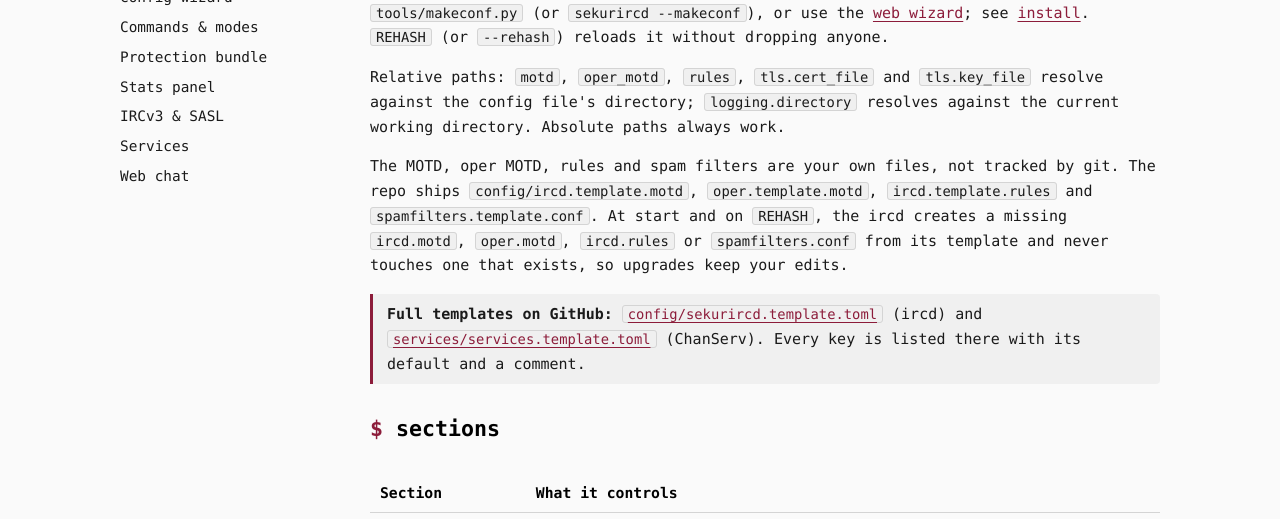
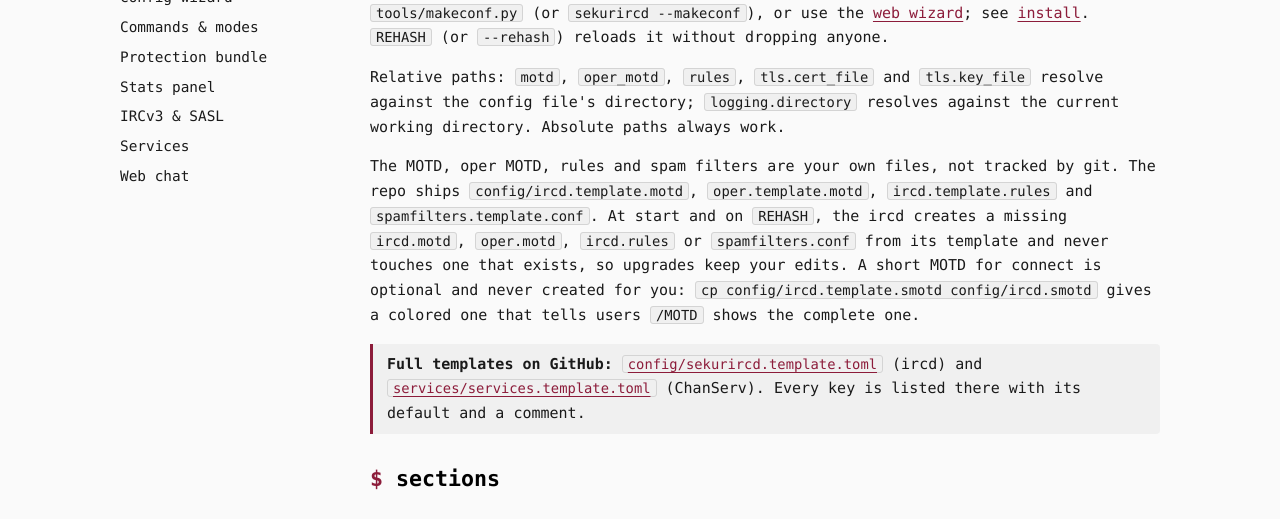
Before and after one commit to gcanosa/SekurIRCd, a plain HTML site: page web/docs/configuration.html in a window 1280 px wide. Shown: the part 193-712 px from the top of the page. Drawn offline with Linux system fonts and the light colour scheme.

Commit message:
Short MOTD template: config/ircd.template.smotd, a colored MOTD for connect (cp it to ircd.smotd) with the banner, TLS port, lobby, NickServ/ChanServ HELP, the rules in one line and a pointer to /MOTD for the complete one. make install ships it; ircd.smotd itself stays optional and untracked

```diff
--- a/web/changelog.json
+++ b/web/changelog.json
@@ -3,7 +3,7 @@
     "tag": "Unreleased",
     "date": "",
     "changes": [
-      "Short MOTD: put an ircd.smotd next to ircd.motd (same name, .smotd) and it is shown on connect, while /MOTD shows the full ircd.motd. If only one of the two exists, it is used for both. REHASH reloads it",
+      "Short MOTD: put an ircd.smotd next to ircd.motd (same name, .smotd) and it is shown on connect, while /MOTD shows the full ircd.motd. If only one of the two exists, it is used for both. REHASH reloads it. config/ircd.template.smotd is a colored one to start from (cp it to ircd.smotd): the banner, TLS port, lobby, NickServ/ChanServ HELP, the rules in one line and a pointer to /MOTD for the complete one",
       "Bot MOTD: an optional bot.motd next to the config file is shown to a user when they set user mode +B (bot)"
     ]
   },
--- a/web/docs/configuration.html
+++ b/web/docs/configuration.html
@@ -30,7 +30,8 @@
 <p>The MOTD, oper MOTD, rules and spam filters are your own files, not tracked by git. The repo ships <code>config/ircd.template.motd</code>,
   <code>oper.template.motd</code>, <code>ircd.template.rules</code> and <code>spamfilters.template.conf</code>. At start and on <code>REHASH</code>, the ircd creates a
   missing <code>ircd.motd</code>, <code>oper.motd</code>, <code>ircd.rules</code> or <code>spamfilters.conf</code> from its template and never touches one that exists,
-  so upgrades keep your edits.</p>
+  so upgrades keep your edits. A short MOTD for connect is optional and never created for you: <code>cp config/ircd.template.smotd config/ircd.smotd</code>
+  gives a colored one that tells users <code>/MOTD</code> shows the complete one.</p>
 
 <div class="note"><strong>Full templates on GitHub:</strong>
   <a href="https://github.com/gcanosa/SekurIRCd/blob/main/config/sekurircd.template.toml"><code>config/sekurircd.template.toml</code></a> (ircd) and
```
Also changed, not shown: 5 other files.
